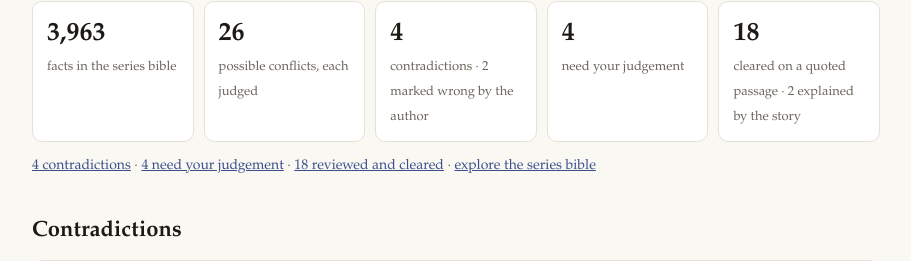
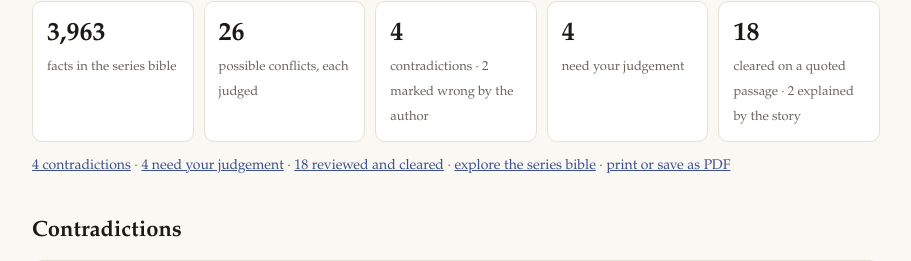
Before and after one commit to nolankido/canonKeeper, a FastAPI app: page /sample in a window 1280 px wide. Shown: the part 172-433 px from the top of the page, without its empty margins (184-1095 px from the left). Run offline with FastAPI, Linux system fonts and the light colour scheme; parts of the project's set-up code (start-up, migrations or seed data) failed here and were passed over; some libraries are stand-ins or nearby versions.

Commit message:
feat(report): a print or save-as-PDF button; every section opens for paper and the button and grid stay off it
Co-Authored-By: Claude Opus 5.5 <noreply@anthropic.com>
Claude-Session: https://claude.ai/code/session_01TyR5Y9n7Q174fE3jXFGa7s

```diff
--- a/src/canonkeeper/preflight/samples/sherlock-holmes-report.html
+++ b/src/canonkeeper/preflight/samples/sherlock-holmes-report.html
@@ -70,7 +70,8 @@
   #triage-grid .v-cleared { color: var(--ok); }
   #triage-grid .act { color: var(--accent); text-decoration: underline; cursor: pointer; }
   .f.flash { box-shadow: 0 0 0 3px var(--accent); transition: box-shadow .6s; }
-  @media print { #triage { display: none; } }
+  @media print { #triage, .noprint { display: none; } }
+  .linkish { background: none; border: 0; padding: 0; font: inherit; color: var(--accent); text-decoration: underline; cursor: pointer; }
 </style>
 </head>
 <body>
@@ -97,7 +98,7 @@
 
 
 
-  <nav class="jump"><a href="#contradictions">4 contradictions</a> · <a href="#review">4 need your judgement</a> · <a href="#cleared">18 reviewed and cleared</a> · <a href="/sample/bible" data-testid="bible-link">explore the series bible</a></nav>
+  <nav class="jump"><a href="#contradictions">4 contradictions</a> · <a href="#review">4 need your judgement</a> · <a href="#cleared">18 reviewed and cleared</a> · <a href="/sample/bible" data-testid="bible-link">explore the series bible</a><span class="noprint"> · <button type="button" class="linkish" id="print" data-testid="print">print or save as PDF</button></span></nav>
 
 
   <section id="triage" data-testid="triage">
@@ -471,6 +472,7 @@
 <script>
   // printing or saving as PDF: open every collapsed section so nothing is left out
   addEventListener("beforeprint", () => document.querySelectorAll("details").forEach(d => d.open = true));
+  document.getElementById("print").addEventListener("click", () => print());
   // the "reviewed and cleared" link opens the collapsed list it points at
   const openCleared = () => { if (location.hash === "#cleared") document.querySelectorAll("#cleared ~ details").forEach(d => d.open = true); };
   addEventListener("hashchange", openCleared); openCleared();
--- a/src/canonkeeper/report/templates/report.html
+++ b/src/canonkeeper/report/templates/report.html
@@ -70,7 +70,8 @@
   #triage-grid .v-cleared { color: var(--ok); }
   #triage-grid .act { color: var(--accent); text-decoration: underline; cursor: pointer; }
   .f.flash { box-shadow: 0 0 0 3px var(--accent); transition: box-shadow .6s; }
-  @media print { #triage { display: none; } }
+  @media print { #triage, .noprint { display: none; } }
+  .linkish { background: none; border: 0; padding: 0; font: inherit; color: var(--accent); text-decoration: underline; cursor: pointer; }
 </style>
 </head>
 <body>
@@ -98,7 +99,7 @@
 
   {% set review = others | selectattr("verdict", "equalto", "ambiguous") | list %}
   {% set cleared = others | rejectattr("verdict", "equalto", "ambiguous") | list %}
-  <nav class="jump"><a href="#contradictions">{{ errors | length }} contradiction{{ '' if errors | length == 1 else 's' }}</a>{% if review %} · <a href="#review">{{ review | length }} need{{ 's' if review | length == 1 else '' }} your judgement</a>{% endif %}{% if cleared %} · <a href="#cleared">{{ cleared | length }} reviewed and cleared</a>{% endif %}{% if bible_url %} · <a href="{{ bible_url }}" data-testid="bible-link">explore the series bible</a>{% endif %}</nav>
+  <nav class="jump"><a href="#contradictions">{{ errors | length }} contradiction{{ '' if errors | length == 1 else 's' }}</a>{% if review %} · <a href="#review">{{ review | length }} need{{ 's' if review | length == 1 else '' }} your judgement</a>{% endif %}{% if cleared %} · <a href="#cleared">{{ cleared | length }} reviewed and cleared</a>{% endif %}{% if bible_url %} · <a href="{{ bible_url }}" data-testid="bible-link">explore the series bible</a>{% endif %}<span class="noprint"> · <button type="button" class="linkish" id="print" data-testid="print">print or save as PDF</button></span></nav>
 
   {% if triage | length > 1 %}
   <section id="triage" data-testid="triage">
@@ -172,6 +173,7 @@
 <script>
   // printing or saving as PDF: open every collapsed section so nothing is left out
   addEventListener("beforeprint", () => document.querySelectorAll("details").forEach(d => d.open = true));
+  document.getElementById("print").addEventListener("click", () => print());
   // the "reviewed and cleared" link opens the collapsed list it points at
   const openCleared = () => { if (location.hash === "#cleared") document.querySelectorAll("#cleared ~ details").forEach(d => d.open = true); };
   addEventListener("hashchange", openCleared); openCleared();
```
Also changed, not shown: tests/test_bible_links.py (+7 -0 lines).
